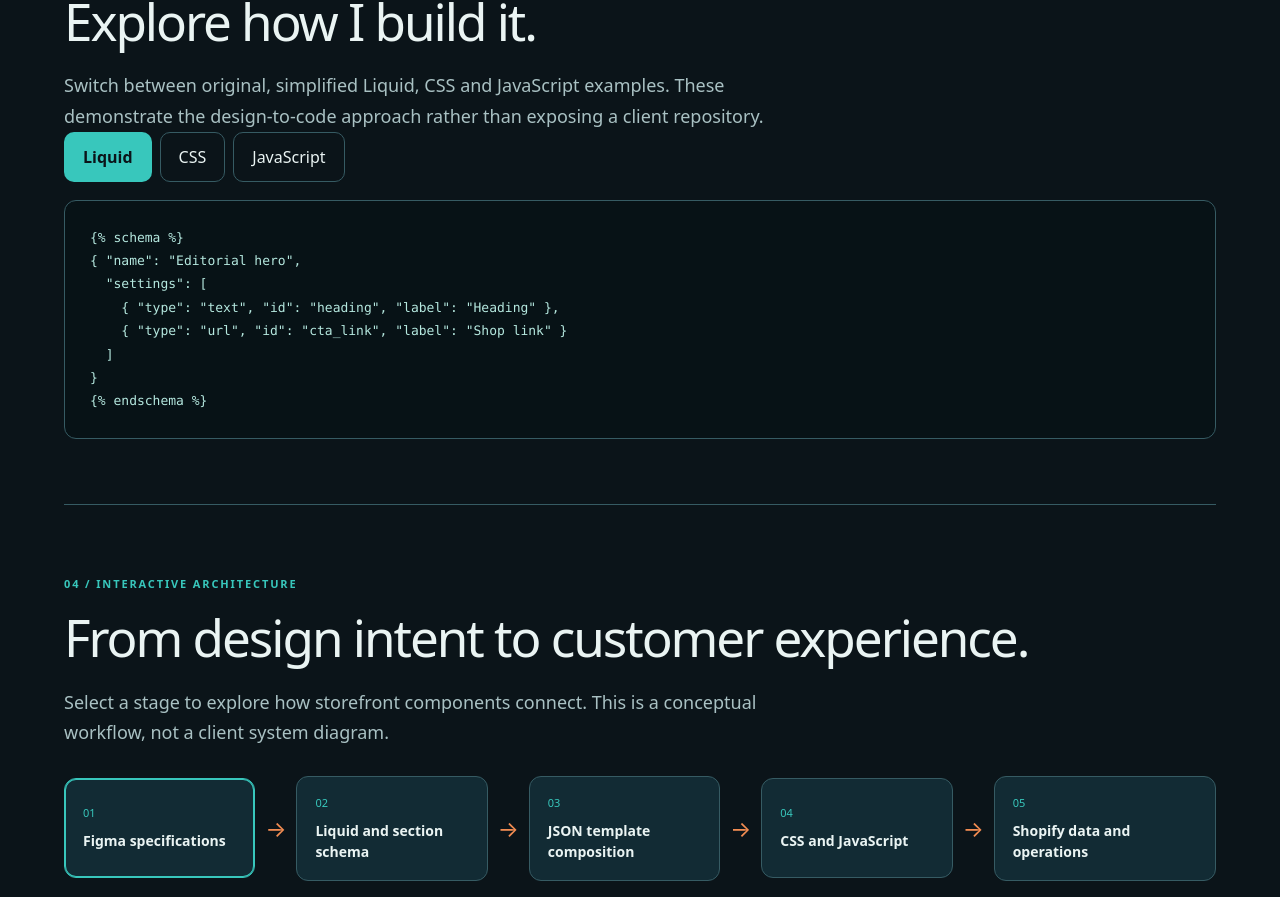
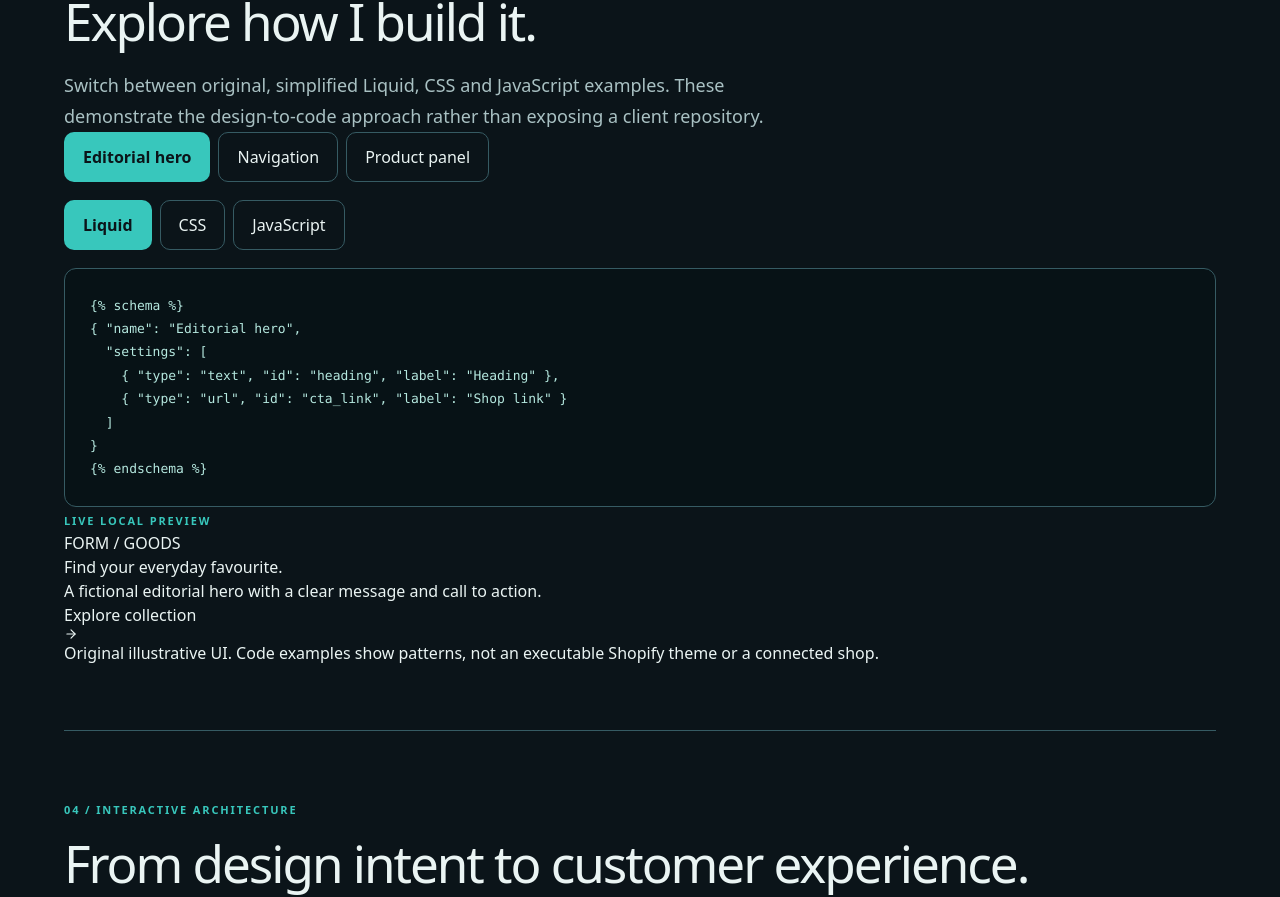
Before and after one commit to bonvallite/developer-portfolio, a Next.js app: page /projects/storefront-engineering in a window 1280 px wide. Shown: the part 2376-3273 px from the top of the page. Built offline with nearby package versions, Linux system fonts and the light colour scheme.

Commit message:
feat: add component-linked code and local rendered previews

```diff
--- a/app/projects/storefront-engineering/page.tsx
+++ b/app/projects/storefront-engineering/page.tsx
@@ -46,6 +46,45 @@ menu?.addEventListener('click', () => {
   menu.setAttribute('aria-expanded', String(!expanded));
 });`
 };
+
+type DemoComponent = 'hero' | 'navigation' | 'product';
+const componentSamples: Record<DemoComponent, typeof codeSamples> = {
+  hero: codeSamples,
+  navigation: {
+    liquid: `<nav aria-label="Shop categories">
+  {% for link in linklists.main-menu.links %}
+    <a href="{{ link.url }}">{{ link.title | escape }}</a>
+  {% endfor %}
+</nav>`,
+    css: `.shop-nav { display: flex; flex-wrap: wrap; gap: 1rem; }
+.shop-nav a:focus-visible { outline: 2px solid currentColor; }`,
+    javascript: `// React example: state controls disclosure and aria-expanded.
+const [isOpen, setIsOpen] = useState(false);
+<button aria-expanded={isOpen} onClick={() => setIsOpen(!isOpen)}>
+  Browse categories
+</button>`
+  },
+  product: {
+    liquid: `<h2>{{ product.title | escape }}</h2>
+{% form 'product', product %}
+  <select name="id" aria-label="Choose an option">
+    {% for variant in product.variants %}
+      <option value="{{ variant.id }}">{{ variant.title | escape }}</option>
+    {% endfor %}
+  </select>
+  <button type="submit">Add to cart</button>
+{% endform %}`,
+    css: `.product-panel { display: grid; gap: 1.25rem; }
+.product-panel button { min-height: 44px; }
+@media (min-width: 48rem) {
+  .product-panel { grid-template-columns: 1fr 1fr; }
+}`,
+    javascript: `// Fictional preview only: no Shopify cart request.
+const [option, setOption] = useState('Medium');
+const options = ['Small', 'Medium', 'Large'];
+// Render selected option and keep the preview local.`
+  }
+};
 export default function StorefrontEngineering(){
   const [mode,setMode]=useState<Mode>('homepage');
   const [open,setOpen]=useState(false);
@@ -54,6 +93,9 @@ export default function StorefrontEngineering(){
   const [postcode,setPostcode]=useState('');
   const [checked,setChecked]=useState(false);
   const [codeTab,setCodeTab]=useState<'liquid'|'css'|'javascript'>('liquid');
+  const [demoComponent,setDemoComponent]=useState<DemoComponent>('hero');
+  const [previewMenuOpen,setPreviewMenuOpen]=useState(false);
+  const [previewOption,setPreviewOption]=useState('Medium');
   const [architectureStage,setArchitectureStage]=useState(0);
   const [journeyStage,setJourneyStage]=useState(0);
   return <main className="se-page">
@@ -104,10 +146,26 @@ export default function StorefrontEngineering(){
         <span className="se-eyebrow">03 / BEHIND THE INTERFACE</span>
         <h2 id="code-heading">Explore how I build it.</h2>
         <p className="se-skills-intro">Switch between original, simplified Liquid, CSS and JavaScript examples. These demonstrate the design-to-code approach rather than exposing a client repository.</p>
-        <div className="se-tabs" role="group" aria-label="Code language">
-          {(['liquid','css','javascript'] as const).map(language=><button type="button" key={language} aria-pressed={codeTab===language} className={codeTab===language?'selected':''} onClick={()=>setCodeTab(language)}>{language==='javascript'?'JavaScript':language==='liquid'?'Liquid':'CSS'}</button>)}
+        {/* Component selection updates both source and rendered example.
+            Samples are authored for this portfolio, not copied from a merchant. */}
+        <div className="se-tabs" role="group" aria-label="Storefront component">
+          {(['hero','navigation','product'] as const).map(component=><button type="button" key={component} aria-pressed={demoComponent===component} className={demoComponent===component?'selected':''} onClick={()=>setDemoComponent(component)}>{component==='hero'?'Editorial hero':component==='navigation'?'Navigation':'Product panel'}</button>)}
         </div>
-        <pre className="se-code"><code>{codeSamples[codeTab]}</code></pre>
+        <div className="se-explorer-grid">
+          <div className="se-explorer-source">
+            <div className="se-tabs" role="group" aria-label="Code language">
+              {(['liquid','css','javascript'] as const).map(language=><button type="button" key={language} aria-pressed={codeTab===language} className={codeTab===language?'selected':''} onClick={()=>setCodeTab(language)}>{language==='javascript'?'JavaScript':language==='liquid'?'Liquid':'CSS'}</button>)}
+            </div>
+            <pre className="se-code"><code>{componentSamples[demoComponent][codeTab]}</code></pre>
+          </div>
+          <div className="se-explorer-preview">
+            <span className="se-eyebrow">LIVE LOCAL PREVIEW</span>
+            {demoComponent==='hero'&&<div className="se-preview-hero"><span>FORM / GOODS</span><h3>Find your everyday favourite.</h3><p>A fictional editorial hero with a clear message and call to action.</p><span className="se-preview-cta">Explore collection <ArrowRight size={14}/></span></div>}
+            {demoComponent==='navigation'&&<div className="se-preview-nav"><button type="button" aria-expanded={previewMenuOpen} aria-controls="se-preview-categories" onClick={()=>setPreviewMenuOpen(value=>!value)}>{previewMenuOpen?'Close categories':'Browse categories'} <Menu size={16}/></button><div id="se-preview-categories" hidden={!previewMenuOpen}><span>New arrivals</span><span>Everyday essentials</span><span>Curated sets</span></div></div>}
+            {demoComponent==='product'&&<div className="se-preview-product"><div className="se-preview-product-art" aria-hidden="true"><Package size={46}/></div><h3>Everyday essential</h3><label htmlFor="se-preview-option">Select option</label><select id="se-preview-option" value={previewOption} onChange={event=>setPreviewOption(event.target.value)}>{['Small','Medium','Large'].map(option=><option key={option}>{option}</option>)}</select><p>Selected: {previewOption}</p><span className="se-preview-cta">Preview only · no checkout</span></div>}
+            <p className="se-preview-note">Original illustrative UI. Code examples show patterns, not an executable Shopify theme or a connected shop.</p>
+          </div>
+        </div>
       </section>
       {/* Original educational diagram: select a node to reveal its role.
           Nodes are buttons, not decorative graphics, for keyboard access. */}
```
